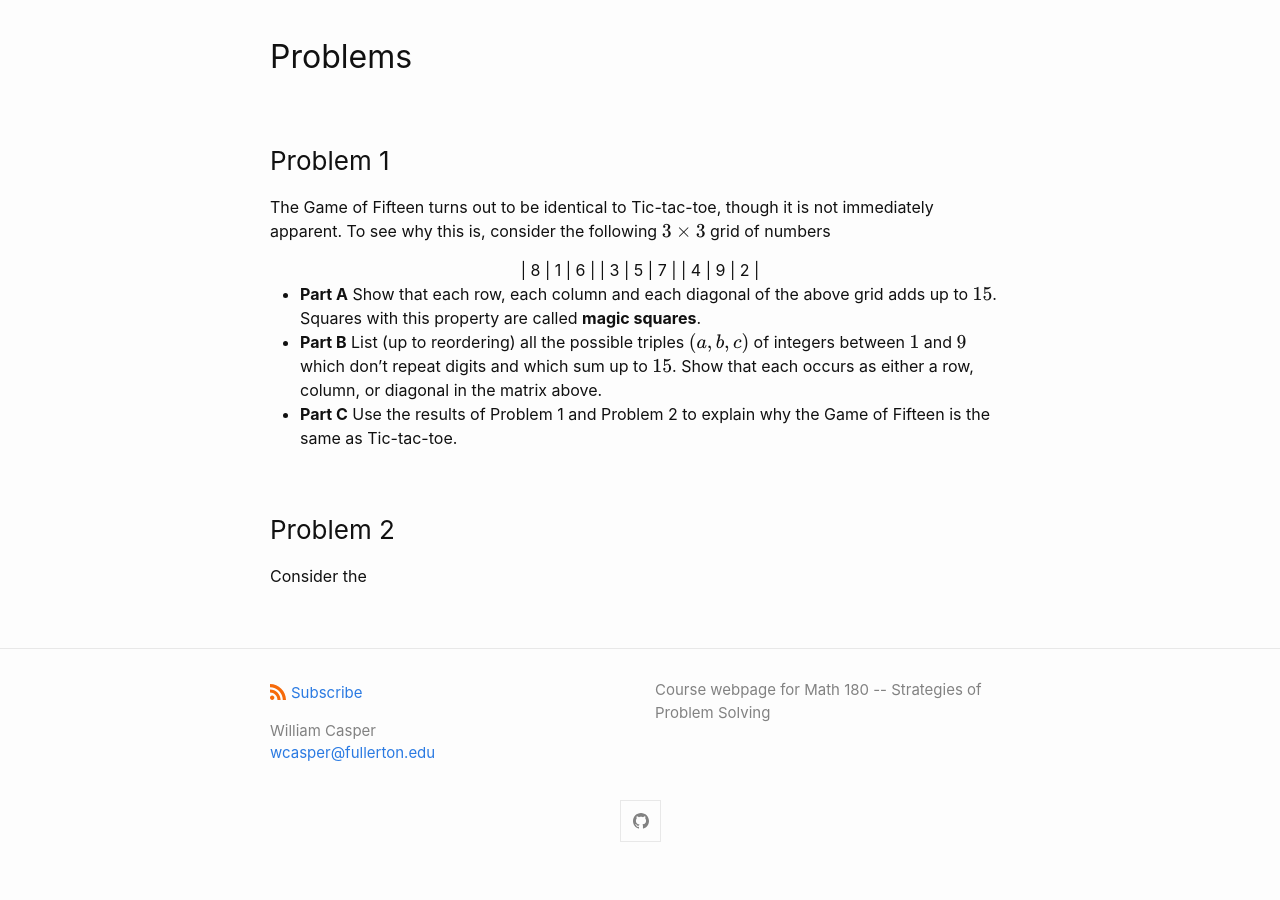
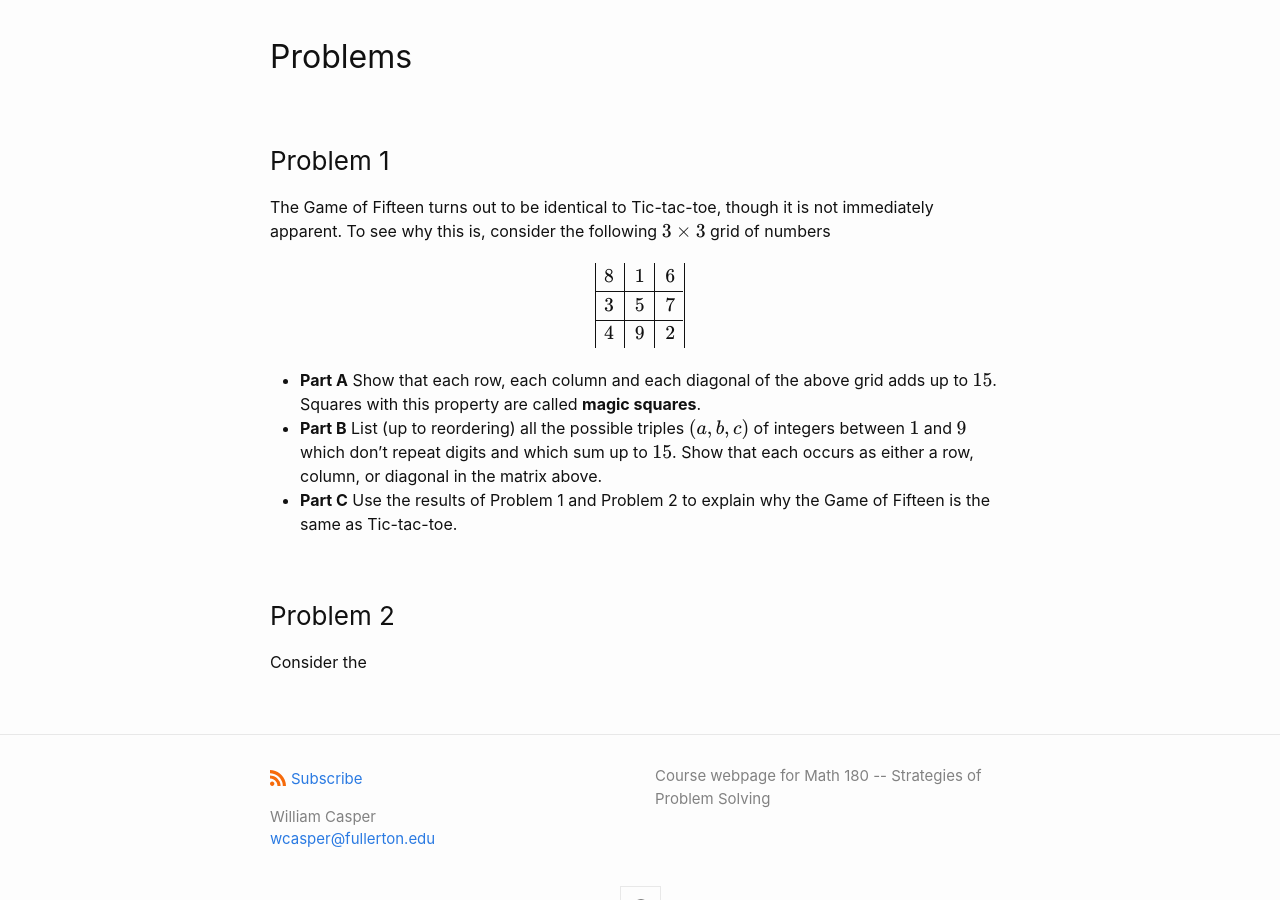
Before and after one commit to wcasper/math180fall2021, a Jekyll site: the page built from _modules/tic-tac-toe/variations.md, in a window 1280 px wide and 900 px high, scrolled down 998 px. Built offline with Jekyll 4.4.1, drawn with Linux system fonts in a browser that asks for light colours; before the commit the page ends 1875 px from its top, so only the background shows below that.

Commit message:
modified table

```diff
--- a/_modules/tic-tac-toe/variations.md
+++ b/_modules/tic-tac-toe/variations.md
@@ -38,13 +38,13 @@ The rules are identical, except it is played on an $$m\times n$$ grid rather tha
 The Game of Fifteen turns out to be identical to Tic-tac-toe, though it is not immediately apparent.
 To see why this is, consider the following $$3\times 3$$ grid of numbers
 
-<center>
-
-| 8 | 1 | 6 |
-| 3 | 5 | 7 |
-| 4 | 9 | 2 |
-
-</center>
+$$
+\begin{array}{|c|c|c|}
+ 8 & 1 & 6 \\\hline
+ 3 & 5 & 7 \\\hline
+ 4 & 9 & 2
+\end{array}
+$$
 
 * **Part A** Show that each row, each column and each diagonal of the above grid adds up to $$15$$.
 Squares with this property are called **magic squares**.
```
